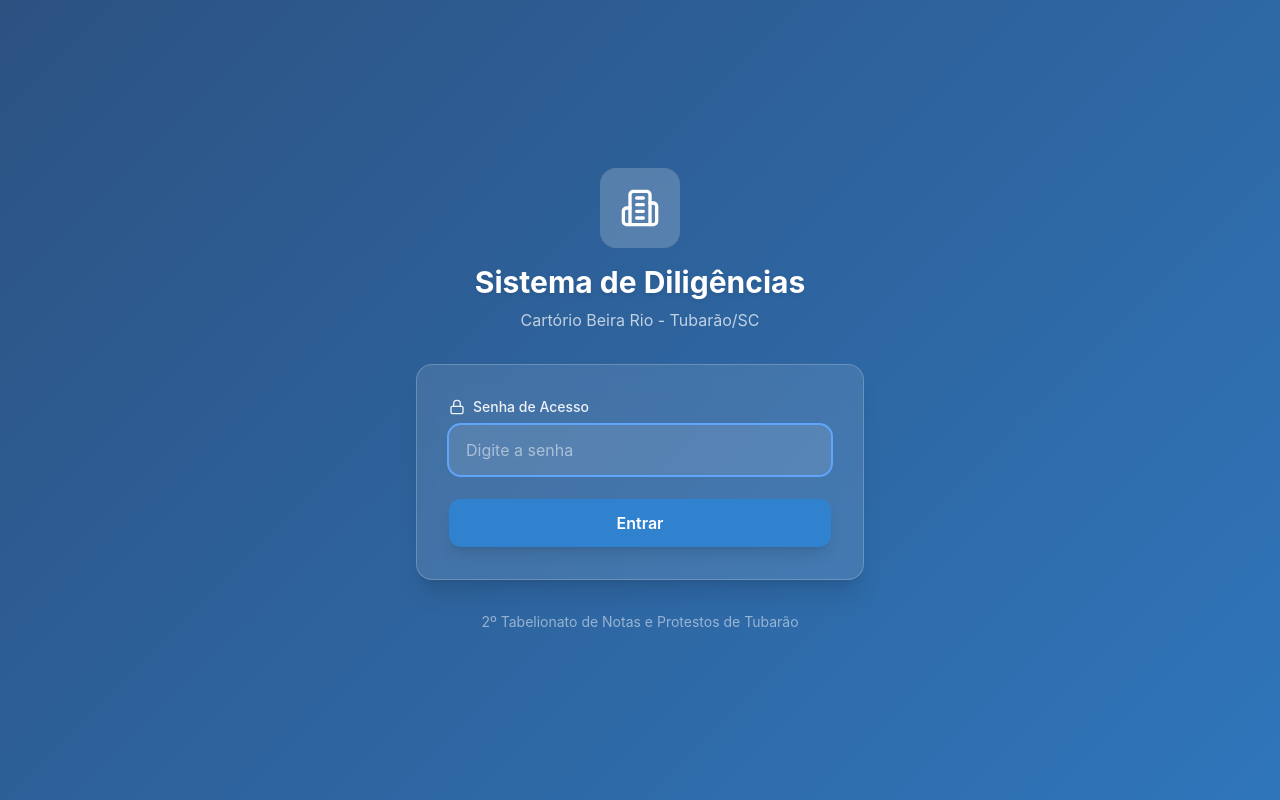
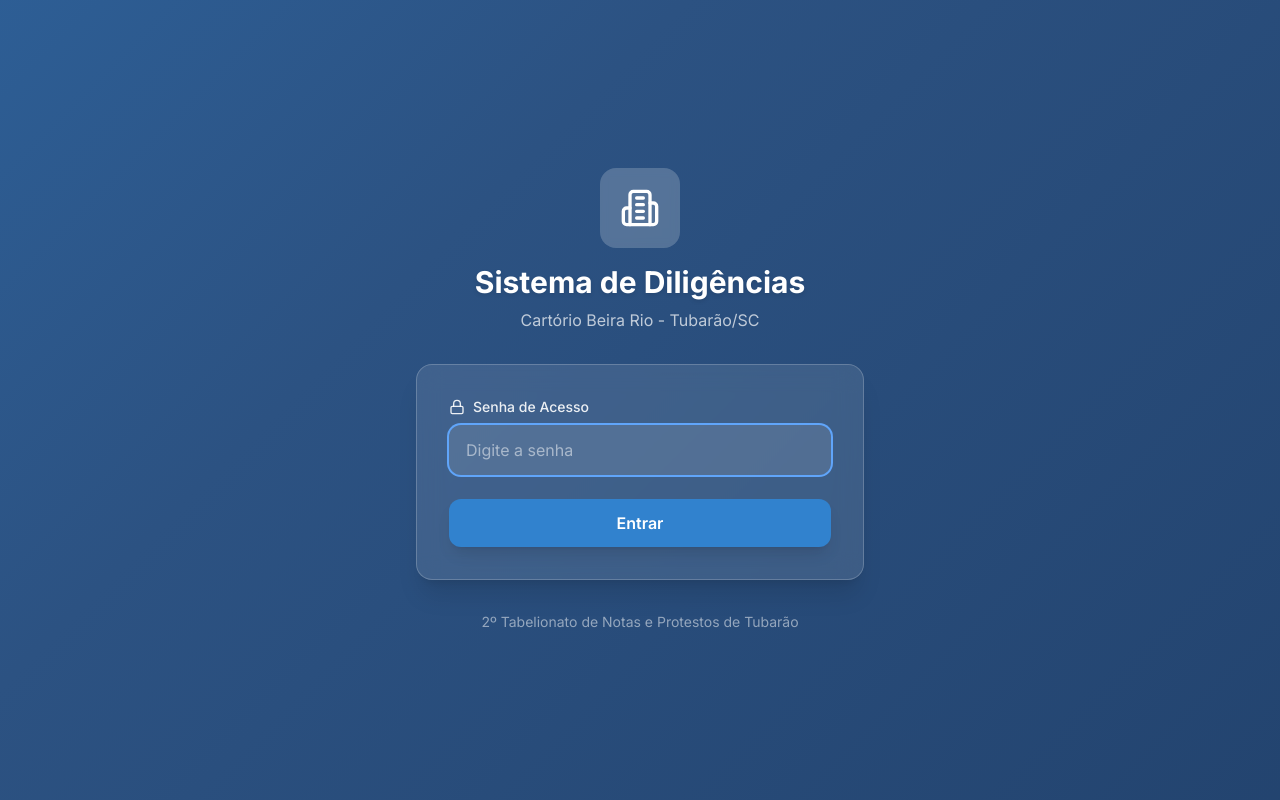
Before and after one commit to brunosenaandrade-boop/cartorio, a Next.js app: page /login in a window 1280 px wide. Built offline with nearby package versions, Linux system fonts and the light colour scheme.

Commit message:
fix: corrige ordem do @import CSS e adiciona keyframes do gradiente

```diff
--- a/app/globals.css
+++ b/app/globals.css
@@ -1,8 +1,8 @@
+@import url('https://fonts.googleapis.com/css2?family=Inter:wght@400;500;600;700&display=swap');
+
 @tailwind base;
 @tailwind components;
 @tailwind utilities;
-
-@import url('https://fonts.googleapis.com/css2?family=Inter:wght@400;500;600;700&display=swap');
 
 @layer base {
   * {
@@ -107,3 +107,16 @@
 ::-webkit-scrollbar-thumb:hover {
   background: rgba(255, 255, 255, 0.5);
 }
+
+/* Keyframes para o gradiente animado */
+@keyframes gradient {
+  0% {
+    background-position: 0% 50%;
+  }
+  50% {
+    background-position: 100% 50%;
+  }
+  100% {
+    background-position: 0% 50%;
+  }
+}
```
